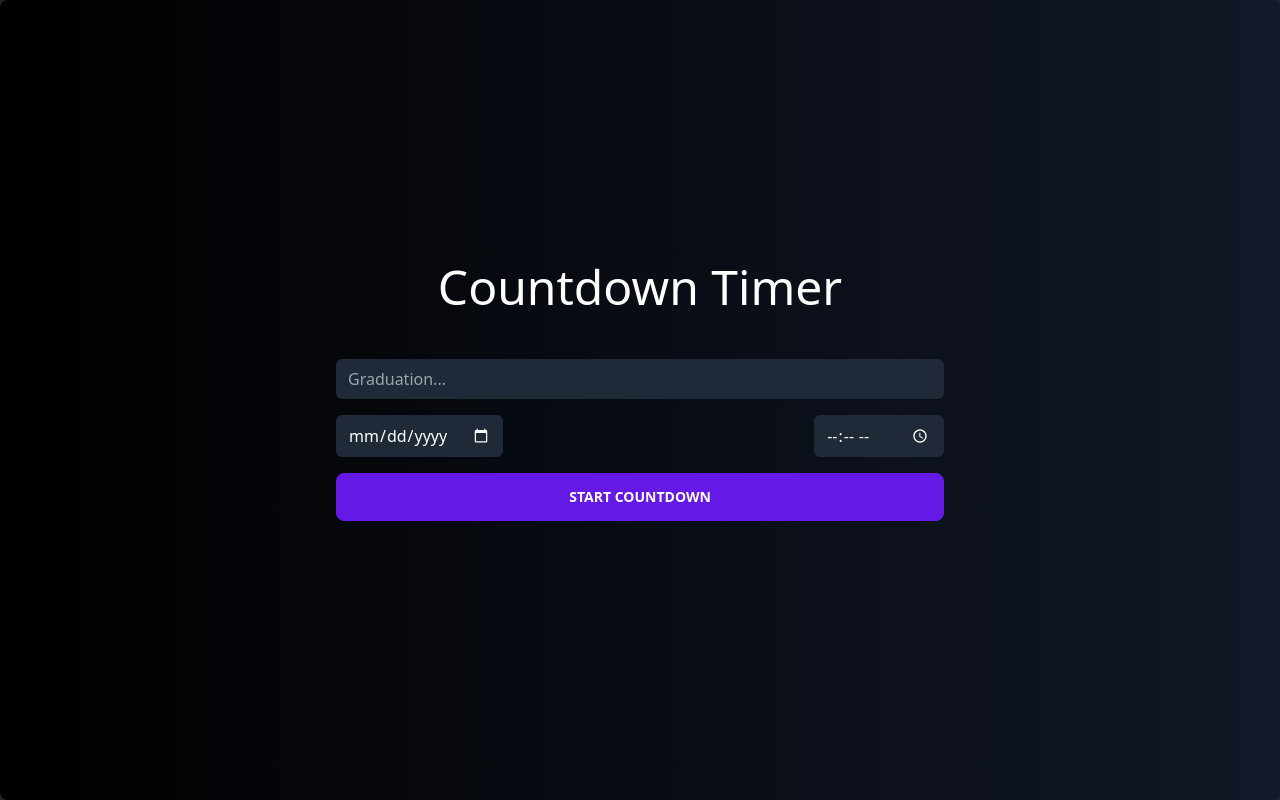
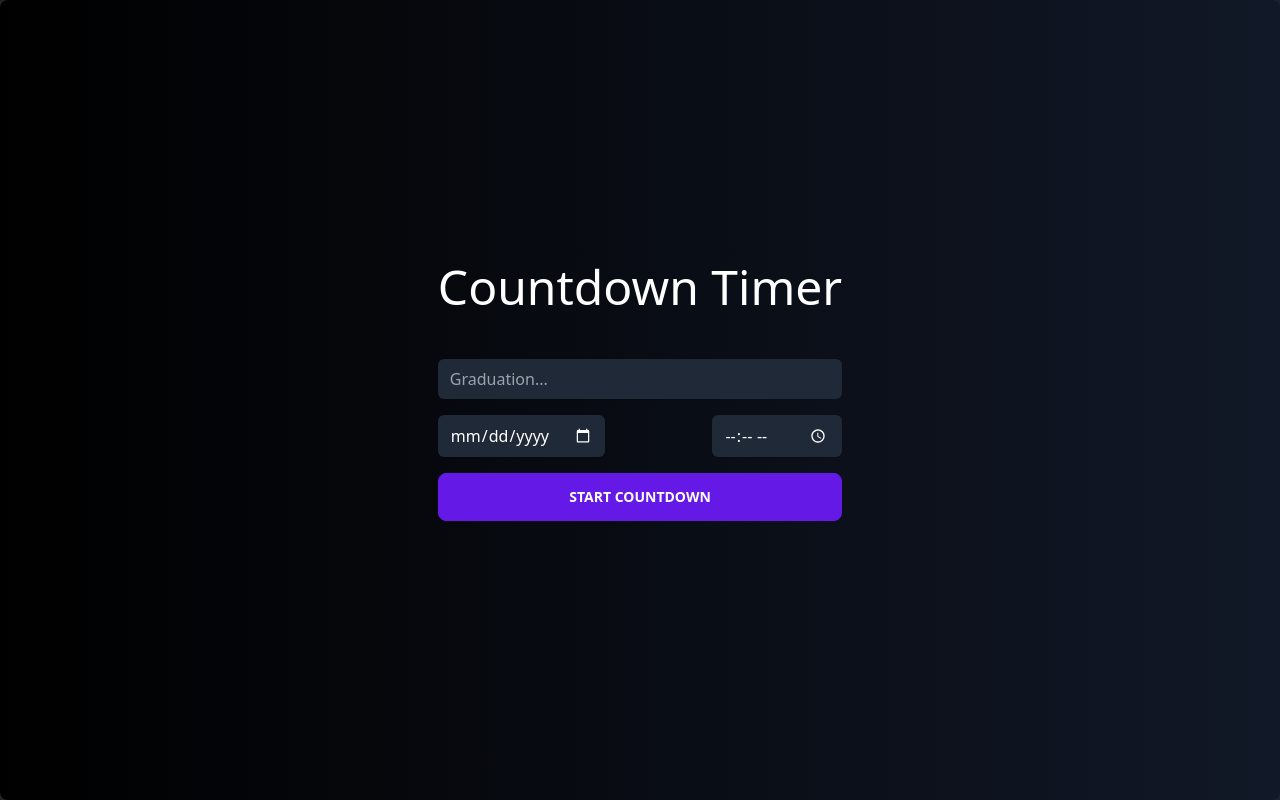
Before and after one commit to Berkanktk/SimpleCountdown, a SvelteKit app: page / in a window 1280 px wide. Built offline with nearby package versions, Linux system fonts and the light colour scheme.

Commit message:
Minor changes

```diff
--- a/src/routes/+page.svelte
+++ b/src/routes/+page.svelte
@@ -39,8 +39,7 @@
 </script>
 
 <main class="flex min-h-screen items-center justify-center bg-gradient-to-r from-black to-gray-900 text-white p-8 rounded-lg h-screen">
-  <div class="mb-4 flex flex-col space-y-4 w-1/2 mx-auto">
-
+  <div class="mb-4 flex flex-col space-y-4 w-68 mx-auto">
 
     {#if !hideForm}
       <h1 class="text-5xl mb-8 text-center">Countdown Timer</h1>
```
